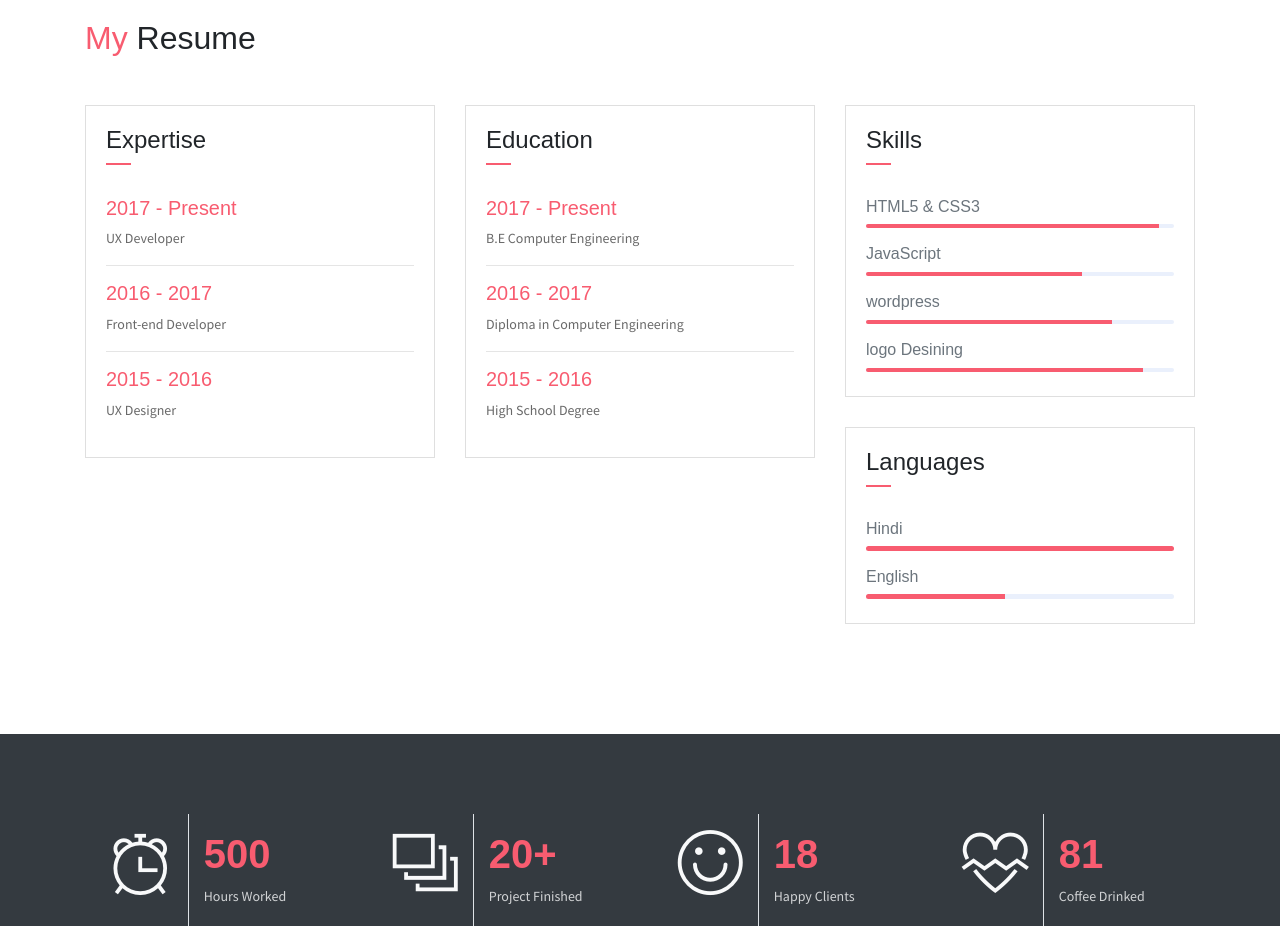
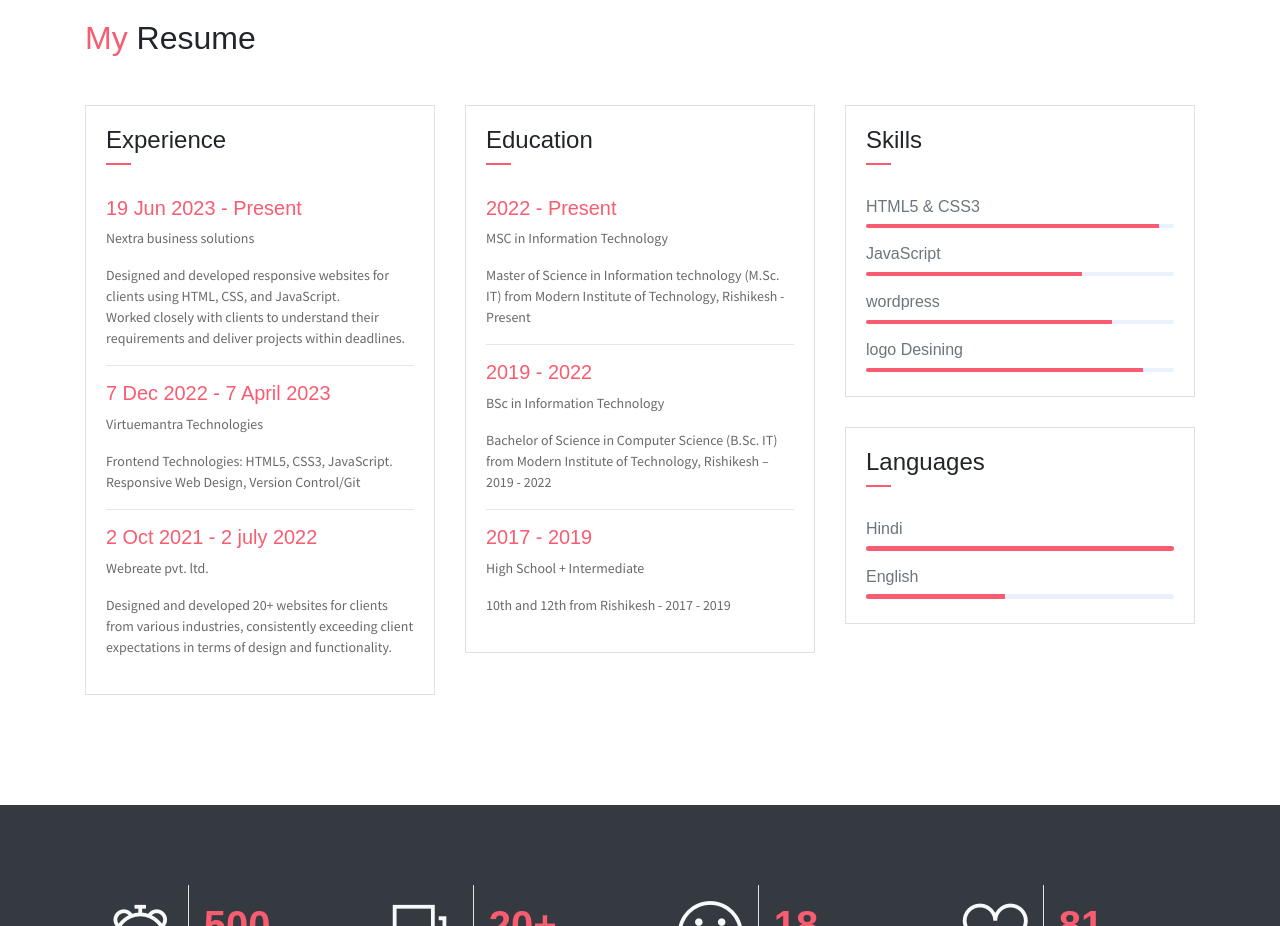
Before and after one commit to SakshamGa/portfolio, a plain HTML site: page index.html in a window 1280 px wide. Shown: the part 1360-2286 px from the top of the page. Drawn offline with Linux system fonts and the light colour scheme; some packages are replaced by stand-ins of ours.

Commit message:
Update index.html

```diff
--- a/index.html
+++ b/index.html
@@ -172,25 +172,28 @@
                     <div class="card">
                         <div class="card-header">
                             <div class="mt-2">
-                                <h4>Expertise</h4>
+                                <h4>Experience</h4>
                                 <span class="line"></span>
                             </div>
                         </div>
                         <div class="card-body">
-                            <h6 class="title text-danger">2017 - Present</h6>
-                            <P>UX Developer</P>
-                            <!-- <P class="subtitle">Lorem ipsum dolor sit amet, consectetur adipisicing elit. Nostrum
-                                recusandae, cupiditate ullam dolor ratione repellendus.aliquid repudiandae saepe!.</P> -->
+                            <h6 class="title text-danger">19 Jun 2023 - Present</h6>
+                            <P> Nextra business solutions</P>
+                            <P class="subtitle">Designed and developed responsive websites for clients
+                                using HTML, CSS, and JavaScript. <br /> Worked closely with clients to understand their
+                                requirements and deliver projects within deadlines.</P>
                             <hr>
-                            <h6 class="title text-danger">2016 - 2017</h6>
-                            <P>Front-end Developer</P>
-                            <!-- <P class="subtitle">Lorem ipsum dolor sit amet, consectetur adipisicing elit. Nostrum
-                                recusandae, cupiditate ullam dolor ratione repellendus.aliquid repudiandae saepe!.</P> -->
+                            <h6 class="title text-danger">7 Dec 2022 - 7 April 2023</h6>
+                            <P> Virtuemantra Technologies</P>
+                            <P class="subtitle">Frontend Technologies: HTML5, CSS3, JavaScript. <br />
+                                Responsive Web Design,
+                                Version Control/Git <br /></P>
                             <hr>
-                            <h6 class="title text-danger">2015 - 2016</h6>
-                            <P>UX Designer</P>
-                            <!-- <P class="subtitle">Lorem ipsum dolor sit amet, consectetur adipisicing elit. Nostrum
-                                recusandae, cupiditate ullam dolor ratione repellendus.aliquid repudiandae saepe!.</P> -->
+                            <h6 class="title text-danger">2 Oct 2021 - 2 july 2022</h6>
+                            <P>Webreate pvt. ltd.</P>
+                            <P class="subtitle"> Designed and developed 20+ websites for clients from
+                                various industries, consistently exceeding client expectations
+                                in terms of design and functionality. </P>
                         </div>
                     </div>
                 </div>
@@ -203,21 +206,21 @@
                             </div>
                         </div>
                         <div class="card-body">
-                            <h6 class="title text-danger">2017 - Present</h6>
-                            <P>B.E Computer Engineering</P>
-                            <!-- <P class="subtitle">Lorem ipsum dolor sit amet, consectetur adipisicing elit. Error corrupti
-                                recusandae obcaecati odit repellat ducimus cum, minus tempora aperiam at.</P> -->
+                            <h6 class="title text-danger">2022 - Present</h6>
+                            <P>MSC in Information Technology</P>
+                            <P class="subtitle">Master of Science in Information
+                                technology (M.Sc. IT) from Modern Institute
+                                of Technology, Rishikesh - Present</P>
                             <hr>
-                            <h6 class="title text-danger">2016 - 2017</h6>
-                            <P>Diploma in Computer Engineering</P>
-                            <!-- <P class="subtitle">Lorem ipsum dolor sit amet, consectetur adipisicing elit. Eos, id
-                                officiis quas placeat quia voluptas dolorum rem animi nostrum quae.aliquid repudiandae
-                                saepe!.</P> -->
+                            <h6 class="title text-danger">2019 - 2022</h6>
+                            <P>BSc in Information Technology</P>
+                            <P class="subtitle"> Bachelor of Science in Computer Science
+                                (B.Sc. IT) from Modern Institute of
+                                Technology, Rishikesh – 2019 - 2022</P>
                             <hr>
-                            <h6 class="title text-danger">2015 - 2016</h6>
-                            <P>High School Degree</P>
-                            <!-- <P class="subtitle">Lorem ipsum dolor sit amet, consectetur adipisicing elit. Nostrum
-                                recusandae, cupiditate ullam dolor ratione repellendus.aliquid repudiandae saepe!.</P> -->
+                            <h6 class="title text-danger">2017 - 2019</h6>
+                            <P>High School + Intermediate</P>
+                            <P class="subtitle">10th and 12th from Rishikesh - 2017 - 2019</P>
 
                         </div>
                     </div>
@@ -493,7 +496,8 @@
                             <a href="http://www.rootland.in/">
                                 <p class="subtitle">http://www.rootland.in/</p>
                             </a>
-                            <p class="subtitle">Welcome to Rootland, where your dream home awaits! At Rootland, we're more than just a real estate platform</p>
+                            <p class="subtitle">Welcome to Rootland, where your dream home awaits! At Rootland, we're
+                                more than just a real estate platform</p>
                             <p class="subtitle">Website Made with WORDPRESS</p>
                         </div>
                     </div>
@@ -509,7 +513,9 @@
                             <a href="https://earthgoglow.in/">
                                 <p class="subtitle">https://earthgoglow.in/</p>
                             </a>
-                            <p class="subtitle" style="text-transform: lowercase;">CLEAN & CERTIFIED PRODUCTS FOR A NATURAL & BEAUTIFUL SKIN FROM INSIDE & OUT, USING CLEAN & WELL RESEARCHED INGREDIENTS.</p>
+                            <p class="subtitle" style="text-transform: lowercase;">CLEAN & CERTIFIED PRODUCTS FOR A
+                                NATURAL & BEAUTIFUL SKIN FROM INSIDE & OUT, USING CLEAN & WELL RESEARCHED INGREDIENTS.
+                            </p>
                             <p class="subtitle">Website Made with WORDPRESS</p>
                         </div>
                     </div>
```
